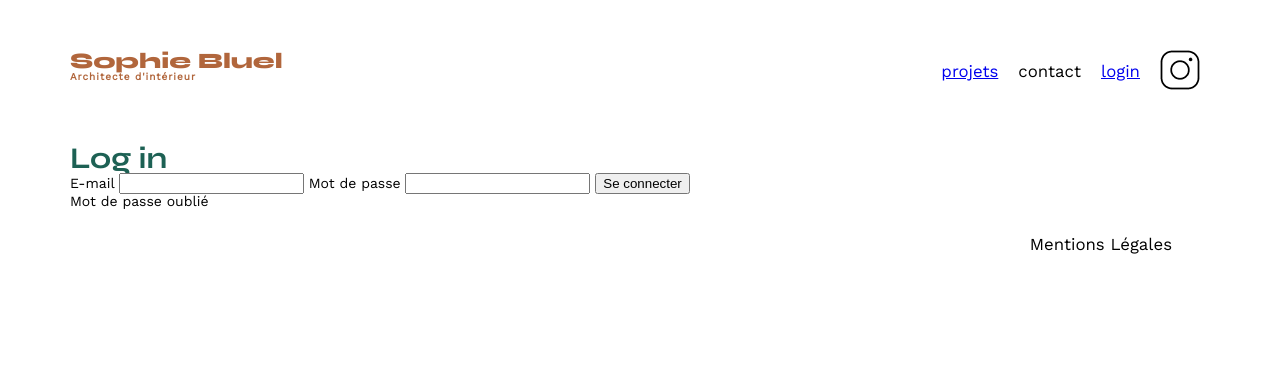
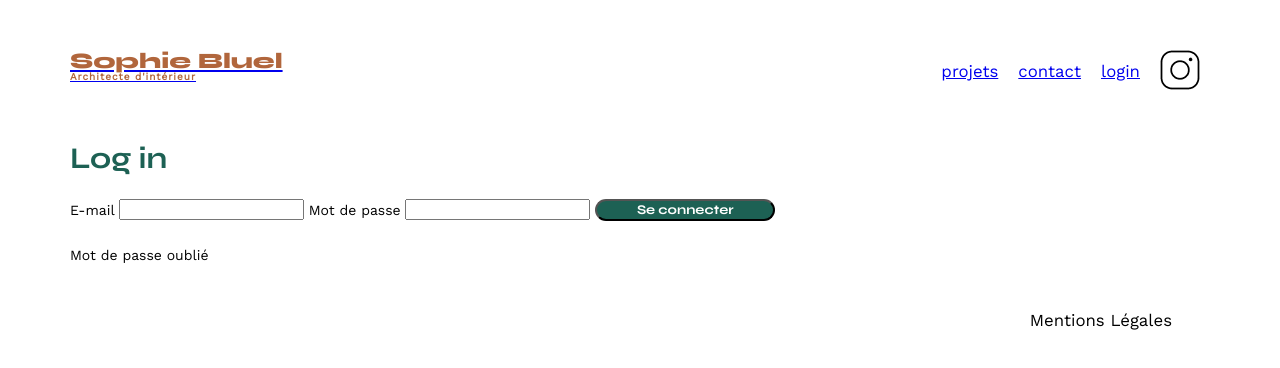
Before and after one commit to itgbarbara/oc-devweb-projet-3-portfolio-architecte-sophie-bluel, a plain HTML site: page FrontEnd/login.html in a window 1280 px wide. Drawn offline with nearby package versions, Linux system fonts and the light colour scheme; no server answers.

Commit message:
Adding navigation links

```diff
--- a/FrontEnd/login.html
+++ b/FrontEnd/login.html
@@ -9,16 +9,16 @@
 	<link href="https://fonts.googleapis.com/css2?family=Syne:wght@700;800&family=Work+Sans&display=swap" rel="stylesheet">
 	<meta name="description" content="">
 	<link rel="stylesheet" href="./assets/style.css">
-	<script type="module" src="scripts/galerie.js" defer></script>
+	<script type="module" src="" defer></script> <!-- Lier au bon script -->
 </head>
 
 <body>
 <header>
-	<h1>Sophie Bluel <span>Architecte d'intérieur</span></h1>
+	<a href="index.html"><h1>Sophie Bluel <span>Architecte d'intérieur</span></h1></a>
 	<nav>
 		<ul>
-			<li><a href="index.html">projets</a></li>
-			<li>contact</li>
+			<li><a href="index.html#portfolio">projets</a></li>
+			<li><a href="#contact">contact</a></li>
             <li><a href="login.html">login</a></li>
 			<li><img src="./assets/icons/instagram.png" alt="Instagram"></li>
 		</ul>
@@ -26,16 +26,17 @@
 </header>
 
 <main>
+    <section id="login">
         <h2>Log in</h2>
         <form>
             <label for="email">E-mail</label>
             <input type="email" id="email" name="email"></input>
             <label for="mdp">Mot de passe</label>
             <input type="password" id="mdp" name="mdp"></input>
-        <button>Se connecter</button>
+            <input type="submit" value="Se connecter">
         </form>
         <p>Mot de passe oublié</p>
-
+    </section>
 </main>
 
 <footer>
```
Also changed, not shown: FrontEnd/index.html (+3 -3 lines). Lines whose indentation alone changed are shown as unchanged.
